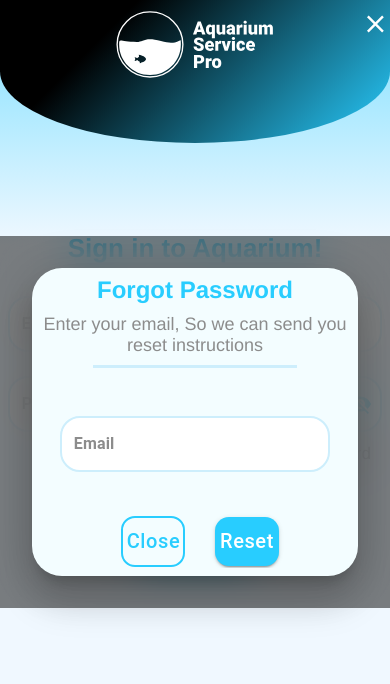
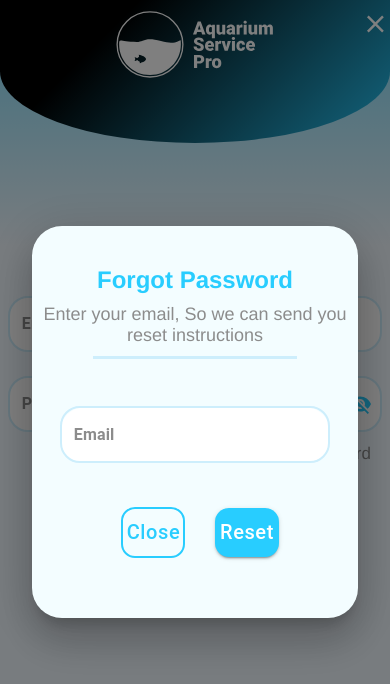
Before and after one commit to yousufkalim/aquarium-admin, a React (Create React App) app: page /login in a window 390 px wide. Both pictures are taken after a click on the element "Forget password". Shown: the top 684 px of the page. Built offline with nearby package versions, Linux system fonts and the light colour scheme; a web font is replaced by a local one.

Commit message:
Popups responsive

```diff
--- a/src/components/DeletePopup.jsx
+++ b/src/components/DeletePopup.jsx
@@ -16,7 +16,7 @@ function DeletePopup({ open, setOpen }) {
         aria-labelledby="alert-dialog-title"
         aria-describedby="alert-dialog-description"
         className="deleteModal"
-        style={{ backdropFilter: 'blur(20px)', borderRadius: '30px' }}
+        style={{ borderRadius: '30px' }}
       >
         <div className="forgetPasswordPopup">
           <Grid container xs={12}>
--- a/src/components/ForgetPasswordPopup.jsx
+++ b/src/components/ForgetPasswordPopup.jsx
@@ -41,7 +41,7 @@ function ForgetPasswordPopup({ open, setOpen }) {
         aria-labelledby="alert-dialog-title"
         aria-describedby="alert-dialog-description"
         className="forgetPasswordModal"
-        style={{ backdropFilter: 'blur(20px)', borderRadius: '30px' }}
+        style={{ borderRadius: '30px' }}
       >
         <div className="forgetPasswordPopup">
           <Grid container xs={12}>
--- a/src/css/Popups.css
+++ b/src/css/Popups.css
@@ -17,7 +17,7 @@
   background-color: #f3fdff !important;
 }
 .forgetPasswordModal {
-  height: 44% !important;
+  height: 54% !important;
   margin: auto;
 }
 
@@ -75,3 +75,14 @@
   padding: 7px 30px !important;
   cursor: pointer !important;
 }
+@media only screen and (min-width: 992px) and (max-width: 1919px) {
+  .addAdminModal {
+    max-height: 68% !important;
+    margin: auto !important;
+  }
+
+  .forgetPasswordModal {
+    height: 55% !important;
+    margin: auto;
+  }
+}
```
